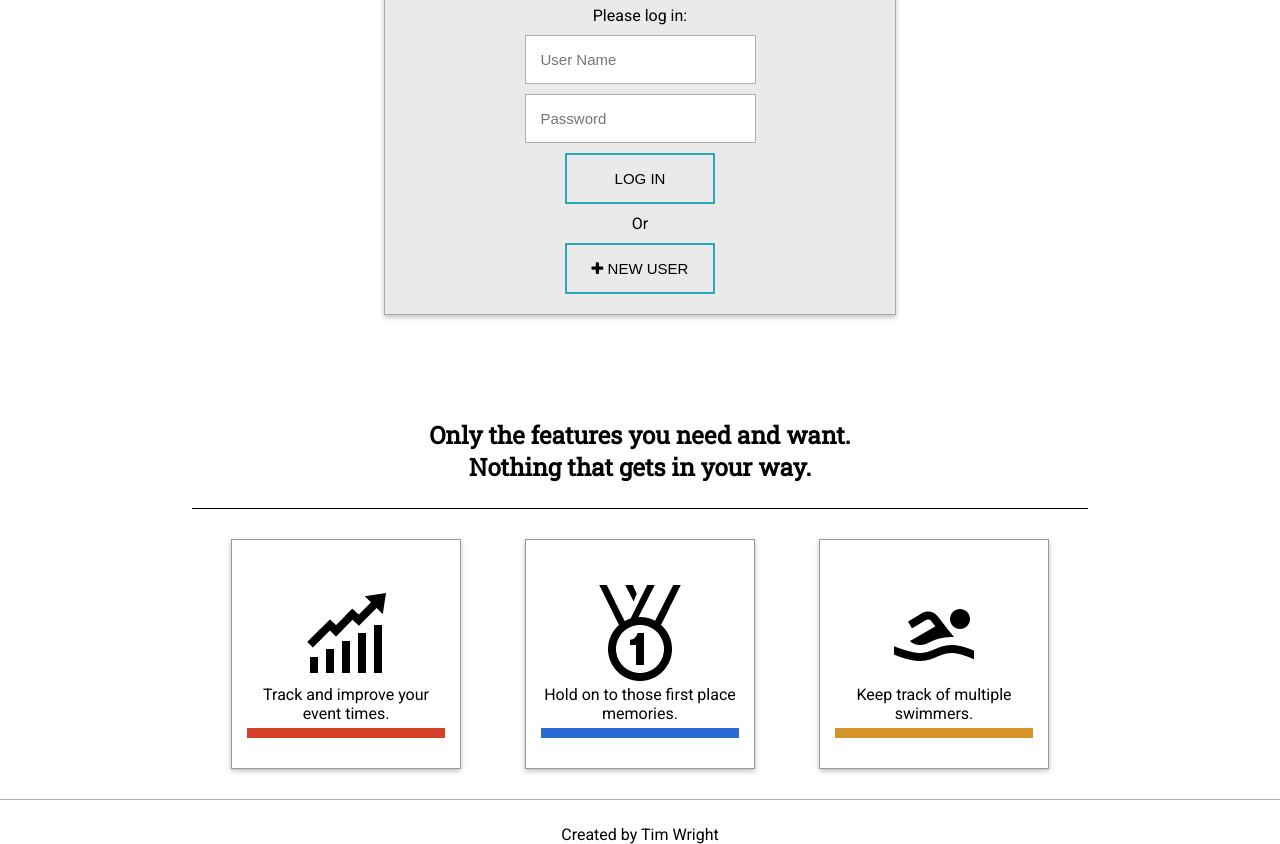
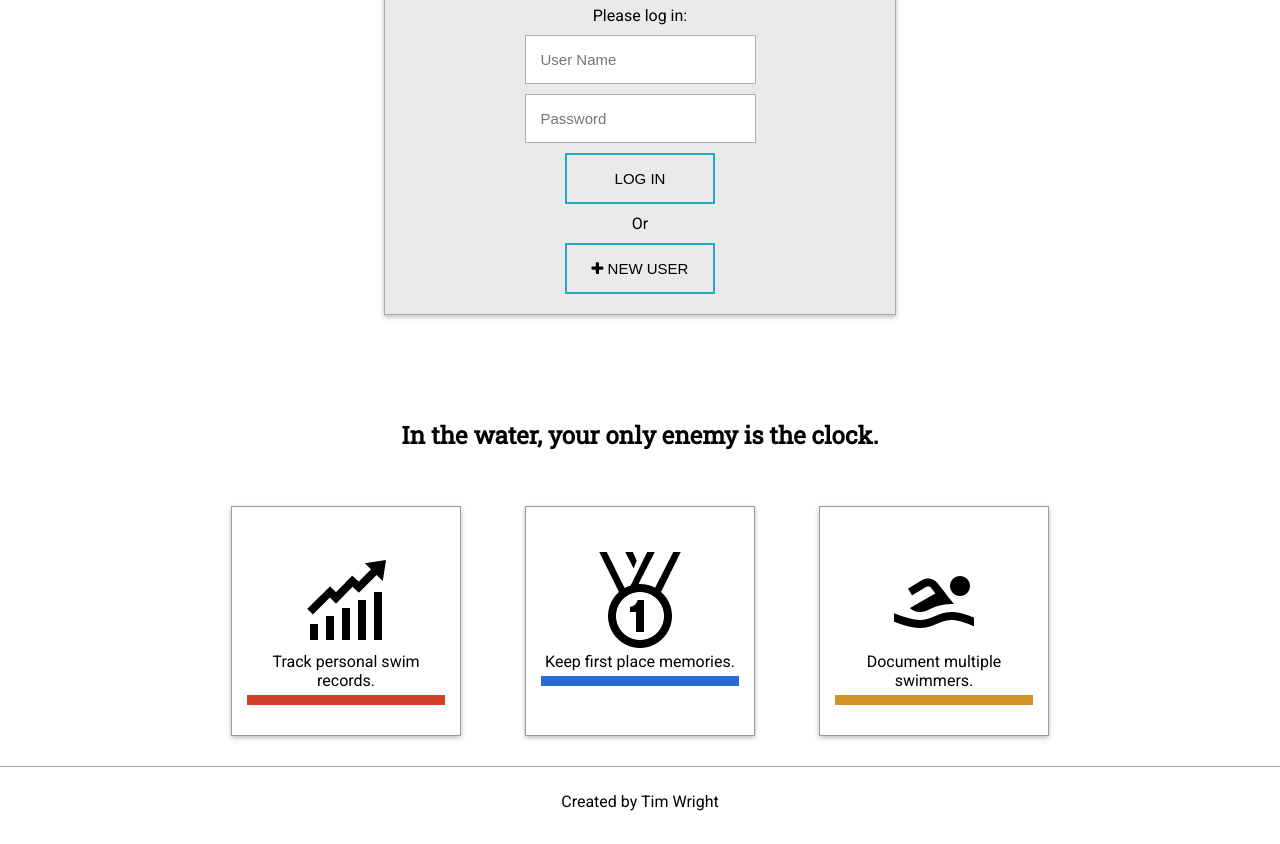
Before and after one commit to Karobka/swim_pr2, a website: page public/index.html in a window 1280 px wide. Shown: the part 147-991 px from the top of the page. After the commit the page ends 958 px from the top, so only its background shows below. Drawn offline with nearby package versions, Linux system fonts and the light colour scheme; no server answers; a web font is replaced by a local one.

Commit message:
more updates

```diff
--- a/public/index.html
+++ b/public/index.html
@@ -69,23 +69,24 @@
         </div>
         <!-- icons -->
         <section class="landing_icon_wrap">
-            <div class="bottom_border subtitles secondary_font">
-                <h1>Only the features you need and want.</h1>
-                <h2>Nothing that gets in your way.</h2>
+            <div class="subtitles secondary_font">
+                <h1>In the water, your only enemy is the clock.</h1>
+                <!--<h1>Only the features you want.</h1>
+                <h2>Nothing that gets in your way.</h2>-->
             </div>
             <div class="landing_icon_data">
                 <img src="/images/Improve.png" alt="Graph Improving">
-                <p>Track and improve your event times.</p>
+                <p>Track personal swim records.</p>
                 <div class="color_div1"></div>
             </div>
             <div class="landing_icon_data">
                 <img src="/images/First.png" alt="First Place Medal">
-                <p>Hold on to those first place memories.</p>
+                <p>Keep first place memories.</p>
                 <div class="color_div2"></div>
             </div>
             <div class="landing_icon_data">
                 <img src="/images/Swimmer.png" alt="Swimming Icon">
-                <p>Keep track of multiple swimmers.</p>
+                <p>Document multiple swimmers.</p>
                 <div class="color_div3"></div>
             </div>
         </section>
--- a/public/main.css
+++ b/public/main.css
@@ -283,11 +283,7 @@ button:hover {
     background-color: #eaeaea;
     border: 2px solid #27a9bb;
     width: 200px;
-}
-
-/** Danger Button Hover Styling **/
-.btn_danger:hover {
-    background: #f9829c;
+    color: red;
 }
 .btn_remove_event {
     vertical-align: middle;
@@ -317,6 +313,10 @@ button:hover {
 }
 .user_template {
     margin-bottom: 5px;
+}
+.event_date {
+    padding-bottom: 10px;
+    padding-top: 14px;
 }
 
 footer {
```
